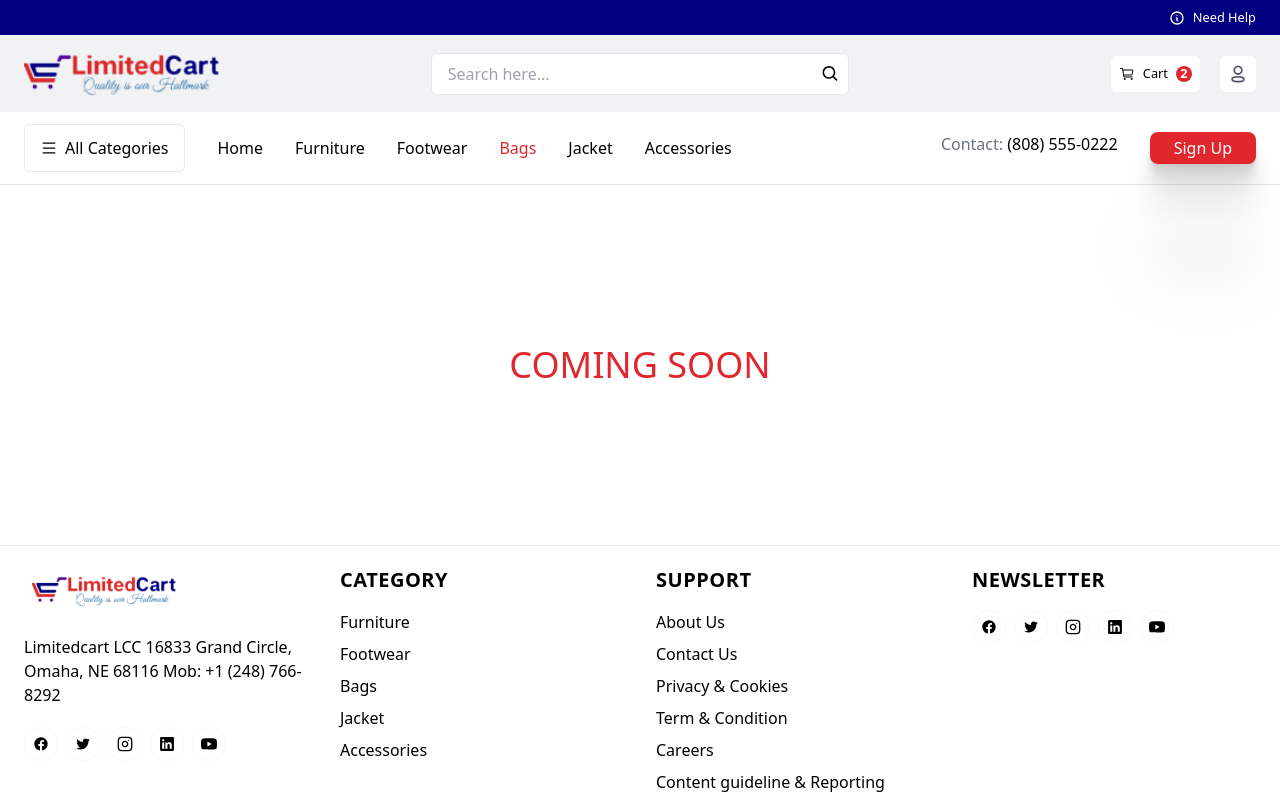
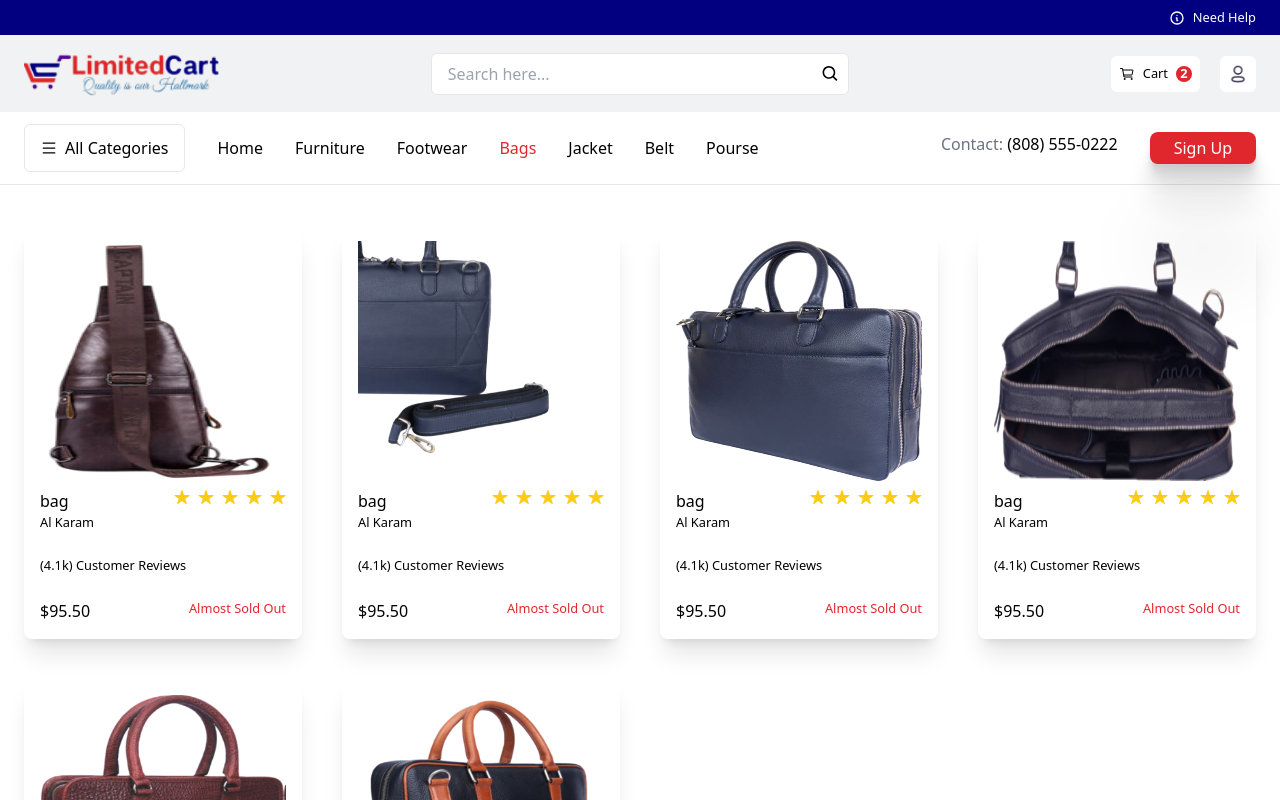
Before and after one commit to Coader-Sasmi/limited_cart, a Next.js app: page /website/bag in a window 1280 px wide. Shown: the top 800 px of the page. Built offline with nearby package versions, Linux system fonts and the light colour scheme; no server answers.

Commit message:
Data added on the page

```diff
--- a/src/app/(website)/website/bag/page.tsx
+++ b/src/app/(website)/website/bag/page.tsx
@@ -1,7 +1,40 @@
+import { ProductCard } from "@/components";
+
 export default function BagPage() {
+  const productArrival = [
+    {
+      img: "/bag/Picture10.png",
+      name: "bag",
+    },
+
+    {
+      img: "/bag/Picture65.png",
+      name: "bag",
+    },
+    {
+      img: "/bag/Picture66.png",
+      name: "bag",
+    },
+    {
+      img: "/bag/Picture67.png",
+      name: "bag",
+    },
+    {
+      img: "/bag/Picture68.png",
+      name: "bag",
+    },
+    {
+      img: "/bag/Picture69.png",
+      name: "bag",
+    },
+  ];
   return (
-    <section className="main-container py-40 text-primary font-medium text-4xl uppercase flex justify-center ic">
-      COMING SOON
+    <section className="main-container py-10 flex flex-col justify-center items-center gap-8 ">
+      <div className="grid lg:grid-cols-4 md:grid-cols-2 grid-cols-1 md:gap-10 gap-5 w-full ">
+        {productArrival?.map((item, i) => (
+          <ProductCard key={i} item={item} />
+        ))}
+      </div>
     </section>
   );
 }
--- /dev/null
+++ b/src/app/(website)/website/belt/page.tsx
@@ -0,0 +1,48 @@
+import { ProductCard } from "@/components";
+
+export default function FootwearPage() {
+  const productArrival = [
+    {
+      img: "/belt/Picture7.png",
+      name: "Belt",
+    },
+
+    {
+      img: "/belt/Picture8.png",
+      name: "Belt",
+    },
+    {
+      img: "/belt/Picture9.png",
+      name: "Belt",
+    },
+    {
+      img: "/belt/Picture73.png",
+      name: "Belt",
+    },
+    {
+      img: "/belt/Picture74.png",
+      name: "Belt",
+    },
+    {
+      img: "/belt/Picture75.png",
+      name: "Belt",
+    },
+    {
+      img: "/belt/Picture76.png",
+      name: "Belt",
+    },
+    {
+      img: "/belt/Picture77.png",
+      name: "Belt",
+    },
+  ];
+  return (
+    <section className="main-container py-10 flex flex-col justify-center items-center gap-8 ">
+      <div className="grid lg:grid-cols-4 md:grid-cols-2 grid-cols-1 md:gap-10 gap-5 w-full ">
+        {productArrival?.map((item, i) => (
+          <ProductCard key={i} item={item} />
+        ))}
+      </div>
+    </section>
+  );
+}
--- a/src/app/(website)/website/furniture/page.tsx
+++ b/src/app/(website)/website/furniture/page.tsx
@@ -11,11 +11,7 @@ export default function FurniturePage() {
       name: "Chair",
     },
     {
-      img: "/furniture/Picture9.jpg",
-      name: "Chair",
-    },
-    {
-      img: "/furniture/Picture10.jpg",
+      img: "/furniture/Picture10.png",
       name: "Chair",
     },
     {
@@ -23,19 +19,19 @@ export default function FurniturePage() {
       name: "Chair",
     },
     {
-      img: "/furniture/Picture12.jpg",
+      img: "/furniture/Picture12.png",
       name: "Chair",
     },
     {
-      img: "/furniture/Picture13.jpg",
+      img: "/furniture/Picture13.png",
       name: "Chair",
     },
     {
-      img: "/furniture/Picture14.jpg",
+      img: "/furniture/Picture14.png",
       name: "Chair",
     },
     {
-      img: "/furniture/Picture15.jpg",
+      img: "/furniture/Picture15.png",
       name: "Chair",
     },
     {
--- a/src/components/home/LogoSec.tsx
+++ b/src/app/(website)/website/pourse/page.tsx
@@ -1,31 +1,17 @@
-"use client";
-import { Fragment } from "react";
+import { ProductCard } from "@/components";
 
-export default function LogoSec() {
-  const logoArr = [
+export default function PoursePage() {
+  const productArrival = [
     {
-      img: "/logo_1.png",
-    },
-    {
-      img: "/logo_2.png",
-    },
-    {
-      img: "/logo_3.png",
-    },
-    {
-      img: "/logo_4.png",
-    },
-    {
-      img: "/logo_5.png",
+      img: "/pourse/Picture11.png",
+      name: "pourse",
     },
   ];
   return (
-    <section className="shadow-xl">
-      <div className="main-container lg:p-16 md:p-8 p-6 grid lg:grid-cols-5 md:grid-cols-3 grid-cols-2 gap-8">
-        {logoArr.map((logo, i) => (
-          <Fragment key={i}>
-            <img src={logo.img} alt="logo" className="h-auto w-auto" />
-          </Fragment>
+    <section className="main-container py-10 flex flex-col justify-center items-center gap-8 ">
+      <div className="grid lg:grid-cols-4 md:grid-cols-2 grid-cols-1 md:gap-10 gap-5 w-full ">
+        {productArrival?.map((item, i) => (
+          <ProductCard key={i} item={item} />
         ))}
       </div>
     </section>
--- a/src/components/home/ProductCard.tsx
+++ b/src/components/home/ProductCard.tsx
@@ -1,10 +1,9 @@
 /* eslint-disable @typescript-eslint/no-explicit-any */
-import Link from "next/link";
 import { IoStar } from "react-icons/io5";
 export default function ProductCard({ item }: any) {
   return (
     <>
-      <Link href={`/website/product?${item?.name}`}>
+      {/* <Link href={`/website/product?${item?.name}`}> */}
       <div className="flex flex-col gap-2 shadow-xl rounded-lg p-4">
         <img src={item.img} alt="image" className="w-auto h-60" />
         <div className="flex flex-col gap-6">
@@ -28,7 +27,7 @@ export default function ProductCard({ item }: any) {
           </div>
         </div>
       </div>
-      </Link>
+      {/* </Link> */}
     </>
   );
 }
--- a/src/components/layout/Footer.tsx
+++ b/src/components/layout/Footer.tsx
@@ -8,11 +8,14 @@ import { RxLinkedinLogo } from "react-icons/rx";
 import { SiYoutube } from "react-icons/si";
 
 const menuArr = [
+  { title: "Home", path: "/" },
   { title: "Furniture", path: "/website/furniture" },
   { title: "Footwear", path: "/website/footwear" },
   { title: "Bags", path: "/website/bag" },
   { title: "Jacket", path: "/website/jacket" },
-  { title: "Accessories", path: "/website/accessories" },
+  { title: "Belt", path: "/website/belt" },
+  { title: "Pourse ", path: "/website/pourse" },
+  // { title: "Accessories", path: "/website/accessories" },
 ];
 const supportArr = [
   { title: "About Us", path: "/" },
--- a/src/components/layout/Navbar.tsx
+++ b/src/components/layout/Navbar.tsx
@@ -16,7 +16,9 @@ export const NavArr = [
   { title: "Footwear", path: "/website/footwear" },
   { title: "Bags", path: "/website/bag" },
   { title: "Jacket", path: "/website/jacket" },
-  { title: "Accessories", path: "/website/accessories" },
+  { title: "Belt", path: "/website/belt" },
+  { title: "Pourse ", path: "/website/pourse" },
+  // { title: "Accessories", path: "/website/accessories" },
 ];
 
 export default function Navbar() {
```
Lines whose indentation alone changed are shown as unchanged.
